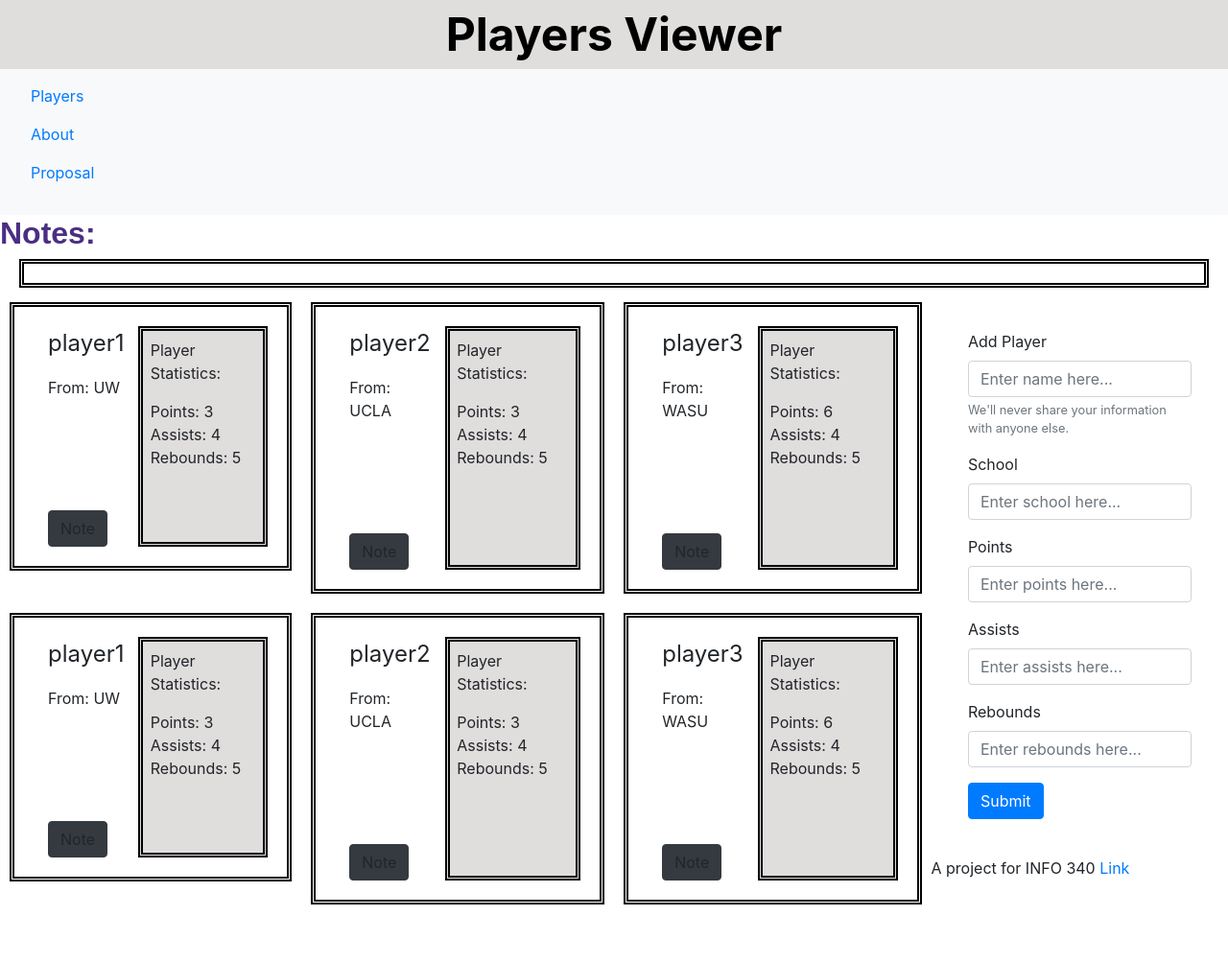
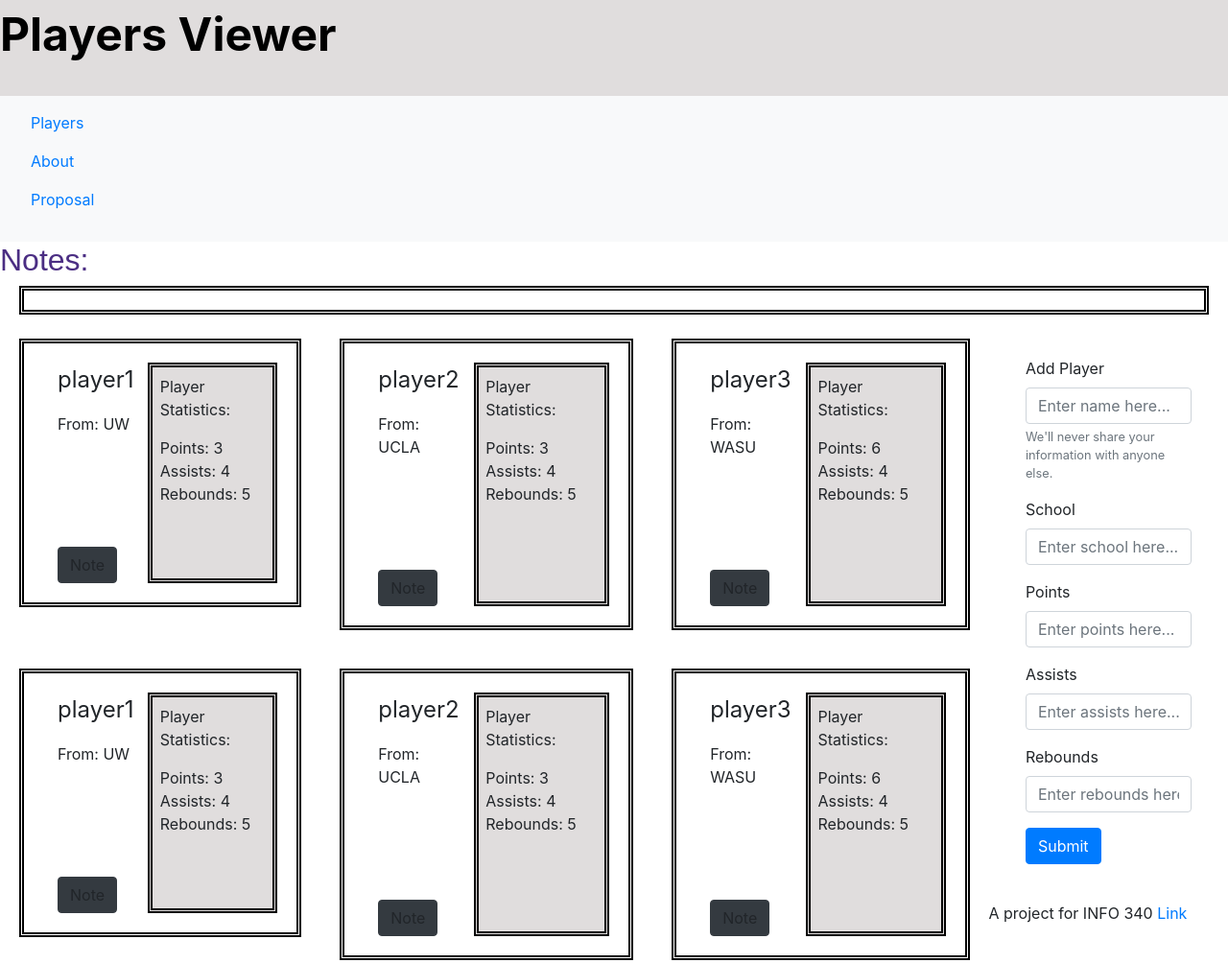
Before and after one commit to info340a-sp21/project-01-Gyangle, a website: page index.html in a window 1280 px wide. Shown: the whole page at 96% size. Before the commit the page ends 953 px from the top, so only its background shows below. Drawn offline with nearby package versions, Linux system fonts and the light colour scheme.

Commit message:
fixing the sysle

```diff
--- a/css/style.css
+++ b/css/style.css
@@ -1,18 +1,28 @@
-body {
+*{
+  box-sizing:border-box;
+  }
+  /*header*/
+header{
+  width: 100%;
+  height: 100px;
+  display: flex;
+  background-color: #8b7878;
+}
+/* body {
   height: 100%;
-}
+} */
 
 h1, h2, h3 {
   color: #4b2e83;
   font-family: 'Encode Sans', sans-serif;
-  font-weight: 900;
+  font-weight: 90;
 }
 .gridView {
   width: 40%;
 }
 .gridView > div {
   display: flex;
-  margin: 10px;
+  margin: 20px;
 }
 
 /* grid card */
--- /dev/null
+++ b/style.css
@@ -0,0 +1,14 @@
+header {
+	color: #4b4b4b;
+  font-family: 'Open Sans', sans-serif;
+}
+
+ nav{
+	margin-top: 50px;
+}
+
+p {
+  color: #4b2e83;
+  font-family: 'Encode Sans', sans-serif;
+  font-weight: 900;
+}
```
